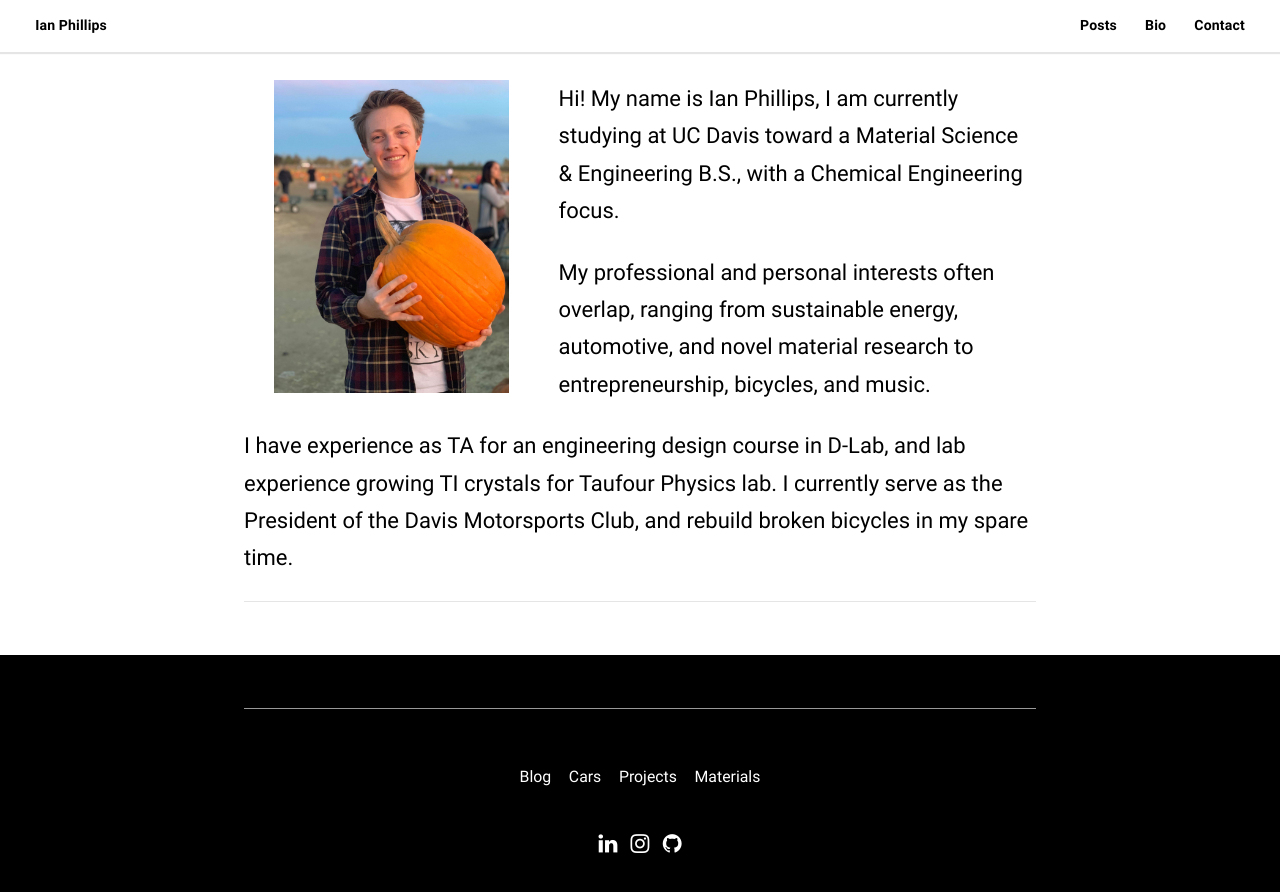
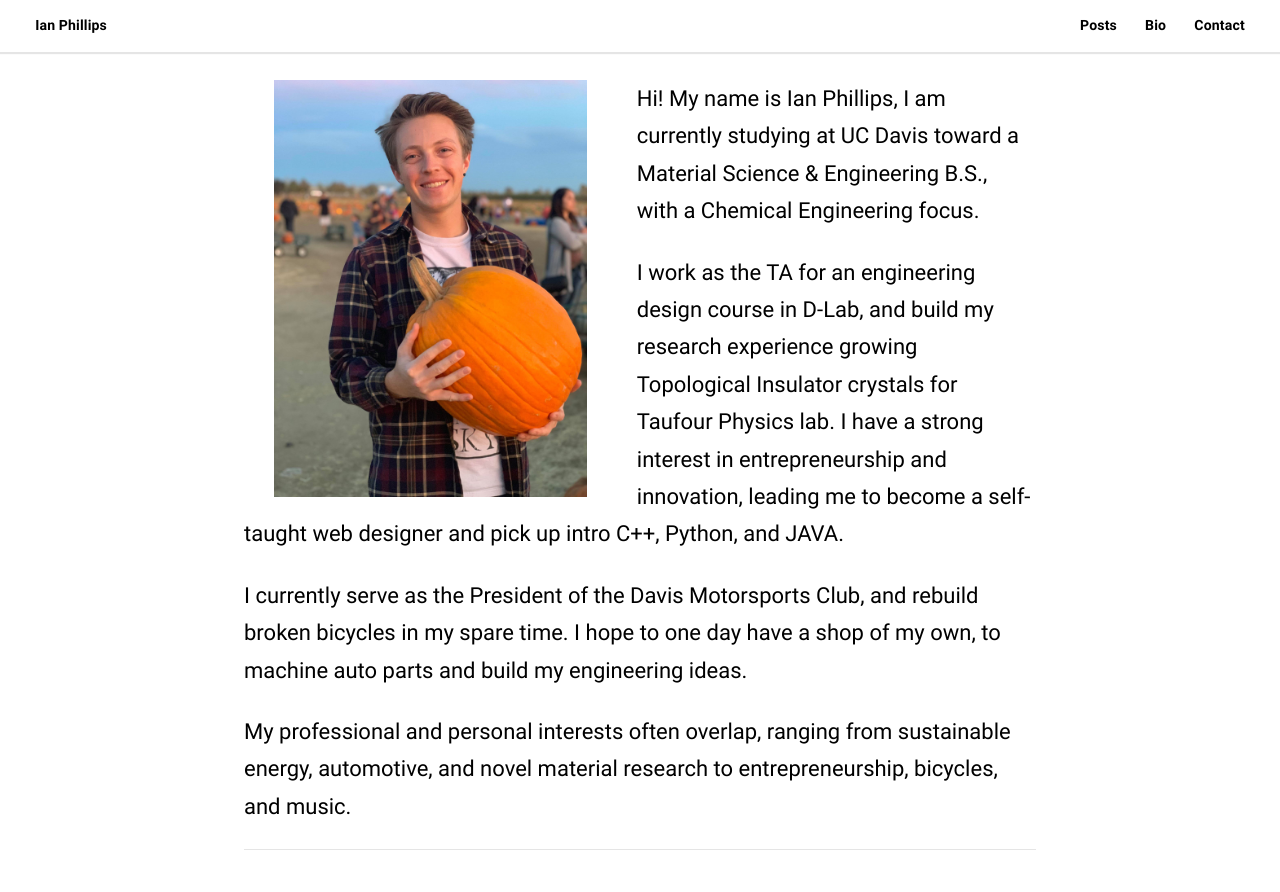
Before and after one commit to ianphillips715/ianphillips715, a Jekyll site: the page built from bio.html, in a window 1280 px wide and 900 px high, scrolled down 288 px. Shown: the top 892 px of the window. Built offline with Jekyll 4.4.1, drawn with Linux system fonts in a browser that asks for light colours; some web fonts are replaced.

Commit message:
Update bio.html

```diff
--- a/bio.html
+++ b/bio.html
@@ -3,9 +3,10 @@ layout: page
 title: Bio
 ---
 
-<div><p style="margin-right:10px"> <img src="/assets/images/me_pumpkin.png" style="width:30%; height:30%; float:left; margin-right:50px; margin-left:30px;"> Hi! My name is Ian Phillips, I am currently studying at UC Davis toward a Material Science & Engineering B.S., with a Chemical Engineering focus.</p>
+<div><p style="margin-right:10px"> <img src="/assets/images/me_pumpkin.png" style="width:40%; height:40%; float:left; margin-right:50px; margin-left:30px;"> Hi! My name is Ian Phillips, I am currently studying at UC Davis toward a Material Science & Engineering B.S., with a Chemical Engineering focus.</p>
+</br><p>I work as the TA for an engineering design course in D-Lab, and build my research experience growing Topological Insulator crystals for Taufour Physics lab. I have a strong interest in entrepreneurship and innovation, leading me to become a self-taught web designer and pick up intro C++, Python, and JAVA.</p>
+</br><p>I currently serve as the President of the Davis Motorsports Club, and rebuild broken bicycles in my spare time. I hope to one day have a shop of my own, to machine auto parts and build my engineering ideas.</p>
 </br><p>My professional and personal interests often overlap, ranging from sustainable energy, automotive, and novel material research to entrepreneurship, bicycles, and music. </p>
-</br><p>I have experience as TA for an engineering design course in D-Lab, and lab experience growing TI crystals for Taufour Physics lab. I currently serve as the President of the Davis Motorsports Club, and rebuild broken bicycles in my spare time. </p>
 </div>
 
 <hr/>
```
